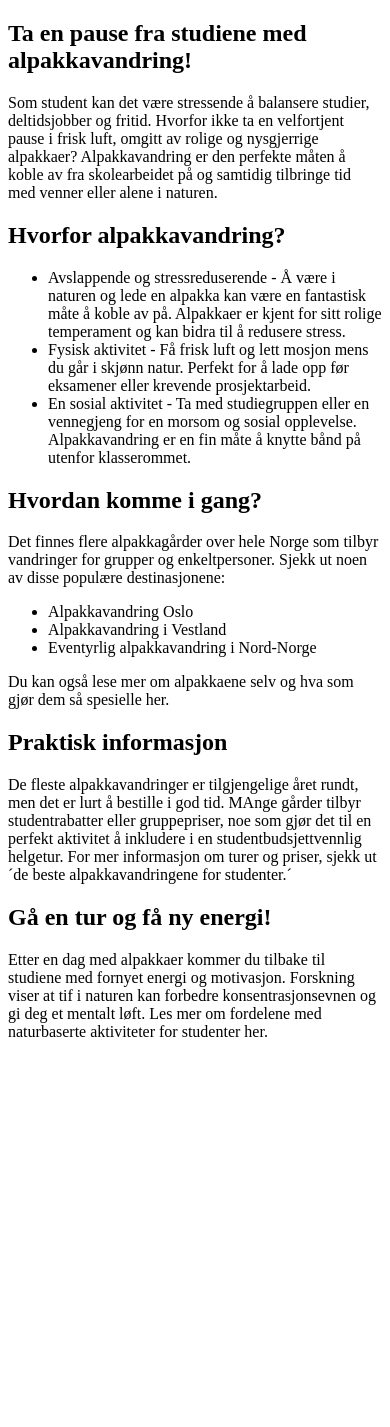
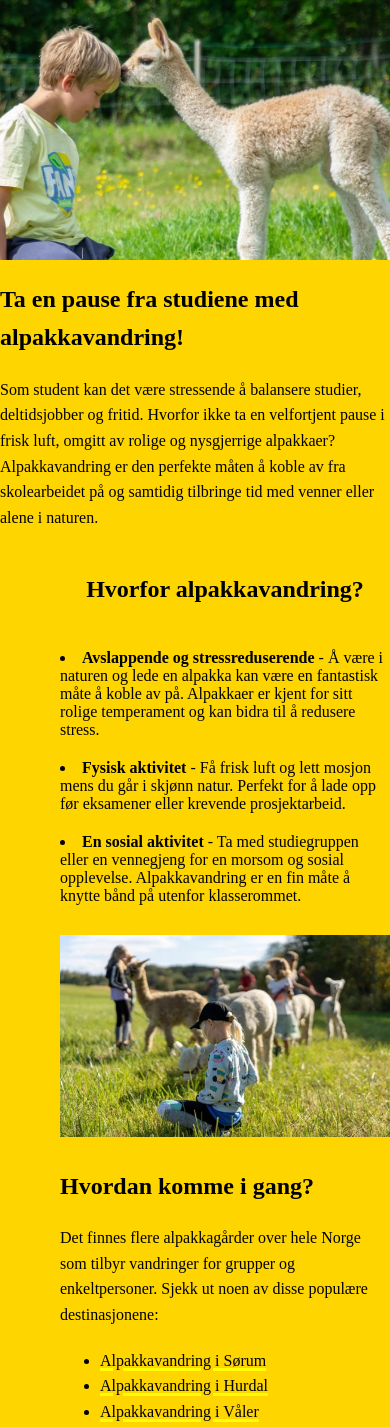
Before and after one commit to aribahussain03/DATA1200, a plain HTML site: page activity.html in a window 390 px wide. Shown: the top 1427 px of the page. Before the commit the page ends 1057 px from the top, so only its background shows below. Drawn offline with Linux system fonts and the light colour scheme.

Commit message:
lagt til noen bilder + laget styling inne i html koden (skal endres senere)

```diff
--- a/activity.html
+++ b/activity.html
@@ -2,42 +2,141 @@
 <html lang="en">
 <head>
     <meta charset="UTF-8">
+    <meta name="viewport" content="width=device-width", initial-scale="1.0">
     <link rel="stylesheet" href=""><!--add css when ready-->
     <title>Alpakkavandring - OsloMet</title>
+    <style>/* styling for images */
+        body{
+            background-color: #ffd500;
+            font font-family: Arial, sans-serif;
+            margin: 0;
+            padding: 0;
+        }
+
+        .rolling paper {
+            max-width: 900px;
+            margin: 0 auto;
+            background-color: white;
+            padding: 50px;
+        }
+        .lower-content {
+            padding: 0 0 60px 60px;
+        }
+
+        /* Flex container styling for side-by-side content */
+        .flex-container {
+            display: flex;
+            justify-content: space-between; /* Ensure there's space between items */
+            align-items: center; /* Vertically center the image and text */
+            flex-wrap: nowrap; /* No wrapping on larger screens */
+            gap: 20px; /* Space between the image and the text */
+        }
+        .flex-container ul {
+            flex: 2; /* Text section takes up more space on larger screens */
+            max-width: 500px;
+            margin: 10px;
+            padding: 0;
+        }
+
+        .flex-container img {
+            flex: 1; /* Image takes up less space compared to the text */
+            max-width: 400px; /* Limit the width of the image */
+            margin: 10px;
+            display: block;
+        }
+
+        h1 {
+            font-weight: 900;
+        }
+
+        h1, h2, p, ul {
+            margin: 20px 0;
+            line-height: 1.6;
+        }
+
+        .image1, .image2 {
+          display: block;
+          margin-left: auto;
+          margin-right: auto;
+          max-width: 100%;
+          height: auto;
+        }
+        /* Center images */
+        .center {
+            display: block;
+            margin-left: auto;
+            margin-right: auto;
+            max-width: 100%; /* Ensure the image doesn't exceed container width */
+            height: auto;
+        }
+
+        /* Link styling */
+        a {
+            color: black;
+            text-decoration: underline;
+            text-decoration-color: yellow;
+            text-decoration-thickness: 3px;
+            transition: color 0.3s ease;
+        }
+
+        /* Mobile responsive layout */
+        @media (max-width: 800px) {
+            .flex-container {
+                flex-direction: column; /* Stack items vertically on smaller screens */
+                align-items: center; /* Center them */
+            }
+
+            .flex-container img {
+                max-width: 100%; /* Allow the image to be 100% wide */
+            }
+
+            .flex-container ul {
+                max-width: 100%; /* Full width for text on smaller screens */
+            }
+        }
+
+    </style>
 </head>
-
+<body>
+    <!--contains the main rolling paper effect-->
+    <div class="rolling-paper">
         <main>
 	        <article>
-        <!-- stort bilde her-->
+                <img src ="media/gutt_med_alpakka.webp" alt="Baby alpakka med en liten gutt" class="image1">
 		        <h1>Ta en pause fra studiene med alpakkavandring!</h1>
 		        <p class="ingress">Som student kan det være stressende å balansere studier, deltidsjobber og fritid. Hvorfor ikke ta en velfortjent pause i frisk luft, omgitt av rolige og nysgjerrige alpakkaer? Alpakkavandring er den perfekte måten å koble av fra skolearbeidet på og samtidig tilbringe tid med venner eller alene i naturen.</p>
 
+
+                <div class="lower-content">
+                    <div class="flex-container">
                         <h2>Hvorfor alpakkavandring?</h2>
-        <ul>
-            <li>Avslappende og stressreduserende - Å være i naturen og lede en alpakka kan være en fantastisk måte å koble av på. Alpakkaer er kjent for sitt rolige temperament og kan bidra til å redusere stress.</li>
-            <li>Fysisk aktivitet - Få frisk luft og lett mosjon mens du går i skjønn natur. Perfekt for å lade opp før eksamener eller krevende prosjektarbeid.</li>
-            <li>En sosial aktivitet - Ta med studiegruppen eller en vennegjeng for en morsom og sosial opplevelse. Alpakkavandring er en fin måte å knytte bånd på utenfor klasserommet.</li>
+                        <li><b>Avslappende og stressreduserende</b> - Å være i naturen og lede en alpakka kan være en fantastisk måte å koble av på. Alpakkaer er kjent for sitt rolige temperament og kan bidra til å redusere stress.</li>
+                        <li><b>Fysisk aktivitet</b> - Få frisk luft og lett mosjon mens du går i skjønn natur. Perfekt for å lade opp før eksamener eller krevende prosjektarbeid.</li>
+                        <li><b>En sosial aktivitet</b> - Ta med studiegruppen eller en vennegjeng for en morsom og sosial opplevelse. Alpakkavandring er en fin måte å knytte bånd på utenfor klasserommet.</li>
                     </ul>
 
-		<!-- bilde her-->
+		            <img src ="media/alpakkavandring.webp" alt="Jenter på alpakkavandring" class="image2">
+                    </div>
 
 		            <h2>Hvordan komme i gang?</h2>
 		            <p>Det finnes flere alpakkagårder over hele Norge som tilbyr vandringer for grupper og enkeltpersoner. Sjekk ut noen av disse populære destinasjonene:</p>
 		            <ul>
-            <li>Alpakkavandring Oslo</li> <!--legg til linker-->
-		    <li>Alpakkavandring i Vestland</li>
-            <li>Eventyrlig alpakkavandring i Nord-Norge</li>
+                        <li><a href="https://www.alpakkavandring.no/produkt/alpakkavandring/"target="_self">Alpakkavandring i Sørum</a></li>
+		                <li><a href="https://www.alpakkavandring.no/produkt/alpakkavandring-hurdal/"target="_self">Alpakkavandring i Hurdal</a></li>
+                        <li><a href="https://alpakkagaarden.no/product/alpakkavandring-med-alpakka/"target="_self">Alpakkavandring i Våler</a></li>
                     </ul>
-         <p>Du kan også lese mer om alpakkaene selv og hva som gjør dem så spesielle her.</p>
+                    <p><a href="https://www.alpakkaforeningen.no/om-alpakka/"target="_self">Her kan du lese mer om alpakkaene selv og hva som gjør dem så spesielle.</a></p>
 
                     <h2>Praktisk informasjon</h2>
-        <p>De fleste alpakkavandringer er tilgjengelige året rundt, men det er lurt å bestille i god tid. MAnge gårder tilbyr studentrabatter eller gruppepriser, noe som gjør det til en perfekt aktivitet å inkludere i en studentbudsjettvennlig helgetur. For mer informasjon om turer og priser, sjekk ut ´de beste alpakkavandringene for studenter.´</p>   <!-- link -->
+                    <p>De fleste alpakkavandringer er tilgjengelige året rundt, men det er lurt å bestille i god tid. Mange gårder tilbyr studentrabatter eller gruppepriser, noe som gjør det til en perfekt aktivitet å inkludere i en studentbudsjettvennlig helgetur. For mer informasjon om turer og priser, sjekk ut <a href=""target="_self">de beste alpakkavandringene for studenter.</a></p>   <!-- link -->
 
                     <h2>Gå en tur og få ny energi!</h2>
-         <p>Etter en dag med alpakkaer kommer du tilbake til studiene med fornyet energi og motivasjon. Forskning viser at tif i naturen kan forbedre konsentrasjonsevnen og gi deg et mentalt løft. Les mer om fordelene med naturbaserte aktiviteter for studenter her.</p> <!-- link -->
+                    <p>Etter en dag med alpakkaer kommer du tilbake til studiene med fornyet energi og motivasjon. Forskning viser at tid i naturen kan forbedre konsentrasjonsevnen og gi deg et mentalt løft. <a href="https://strongbody.no/derfor-er-naturen-viktig/"target="_self">Les mer om fordelene med naturbaserte aktiviteter for studenter.</a></p> <!-- link -->
 
-         <!-- bilde 3 & 4 ? -->
+                    <img src =".jpg" alt="Alpakka" ><img src =".jpg" alt="Alpakka">
+                </div>
 	        </article>
-
         </main>
+    </div>
+</body>
 </html>
```
Also changed, not shown: media/alpakkavandring.webp (added), media/gutt_med_alpakka.webp (added). Lines whose indentation alone changed are shown as unchanged.
